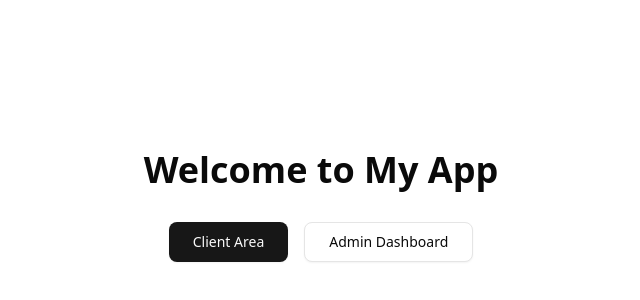
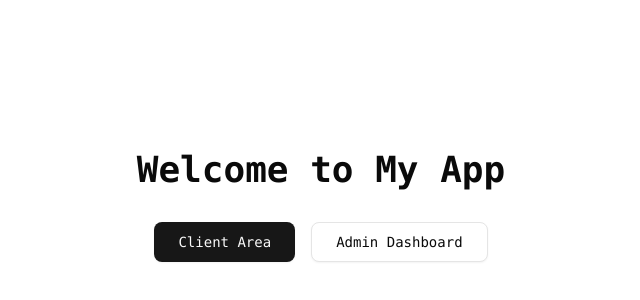
Before and after one commit to KevinD-UP/uc_manager, a Next.js app: page / in a window 1280 px wide. Shown: the part 194-494 px from the top of the page, without its empty margins (319-959 px from the left). Built offline with nearby package versions, Linux system fonts and the light colour scheme.

Commit message:
feat(admin): remove useless font

```diff
--- a/app/globals.css
+++ b/app/globals.css
@@ -3,11 +3,6 @@
 @plugin "tailwindcss-animate";
 
 @custom-variant dark (&:is(.dark *));
-
-@theme {
-  --font-sans: var(--font-geist-sans);
-  --font-mono: var(--font-geist-mono);
-}
 
 :root {
   --background: oklch(1 0 0);
```
